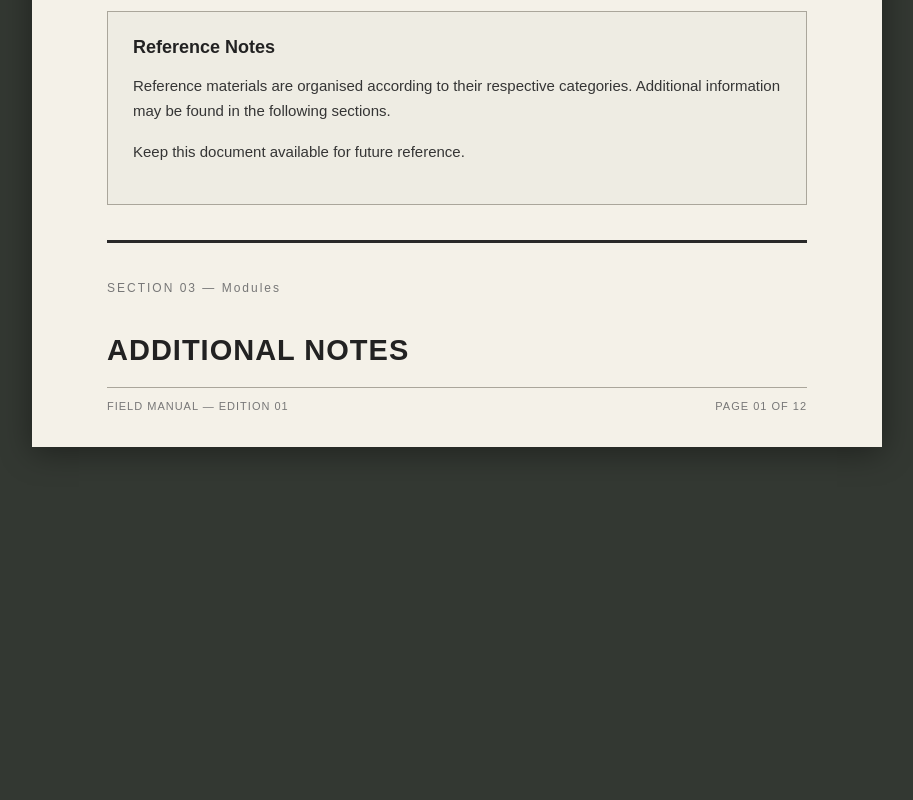
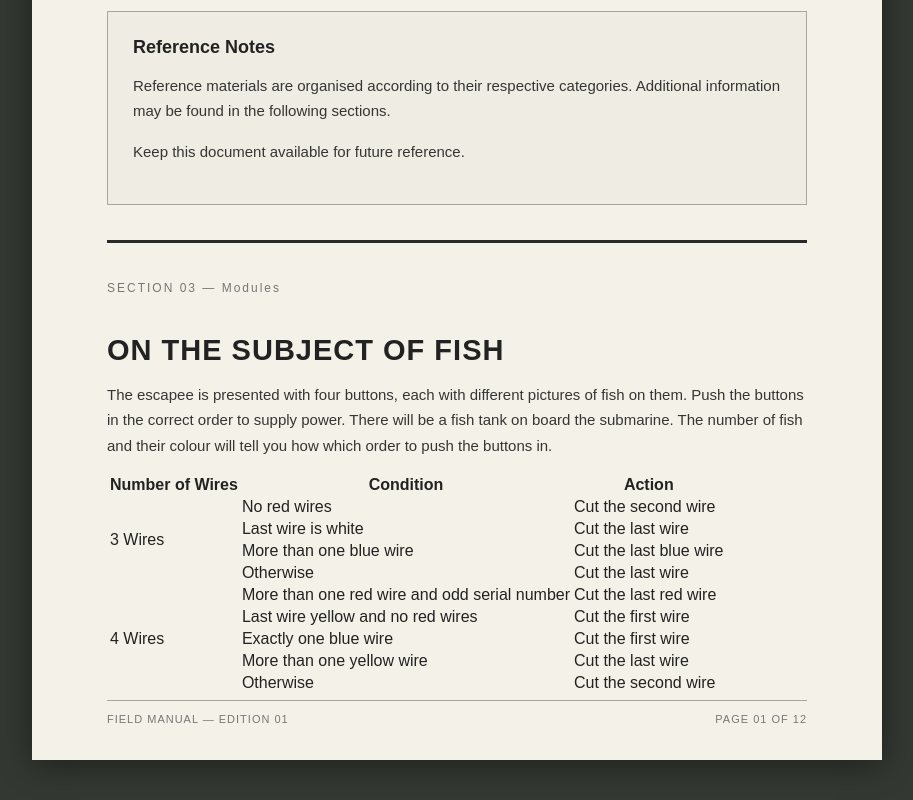
Before and after one commit to Isthatajojos/subescapemanual.github.io, a plain HTML site: page index.html in a window 1280 px wide. Shown: the part 1536-2336 px from the top of the page, without its empty margins (183-1096 px from the left). Before the commit the page ends 2023 px from the top, so only its background shows below. Drawn offline with Linux system fonts and the light colour scheme.

Commit message:
Update index.html

```diff
--- a/index.html
+++ b/index.html
@@ -253,15 +253,63 @@
 
     <p class="section-number">SECTION 03 — Modules</p>
 
-    <h2>Additional Notes</h2>
+    <h2>On The Subject Of Fish</h2>
 
     <p>
+       The escapee is presented with four buttons, each with
+       different pictures of fish on them. Push the buttons in
+       the correct order to supply power.
 
+       There will be a fish tank on board the submarine. The
+       number of fish and their colour will tell you how which order
+       to push the buttons in.
     </p>
 
-    <p>
-
-    </p>
+    <table class="manual-table">
+  <tr>
+    <th>Number of Wires</th>
+    <th>Condition</th>
+    <th>Action</th>
+  </tr>
+  <tr>
+    <td rowspan="4">3 Wires</td>
+    <td>No red wires</td>
+    <td>Cut the second wire</td>
+  </tr>
+  <tr>
+    <td>Last wire is white</td>
+    <td>Cut the last wire</td>
+  </tr>
+  <tr>
+    <td>More than one blue wire</td>
+    <td>Cut the last blue wire</td>
+  </tr>
+  <tr>
+    <td>Otherwise</td>
+    <td>Cut the last wire</td>
+  </tr>
+  <tr>
+    <td rowspan="5">4 Wires</td>
+    <td>More than one red wire and odd serial number</td>
+    <td>Cut the last red wire</td>
+  </tr>
+  <tr>
+    <td>Last wire yellow and no red wires</td>
+    <td>Cut the first wire</td>
+  </tr>
+  <tr>
+    <td>Exactly one blue wire</td>
+    <td>Cut the first wire</td>
+  </tr>
+  <tr>
+    <td>More than one yellow wire</td>
+    <td>Cut the last wire</td>
+  </tr>
+  <tr>
+    <td>Otherwise</td>
+    <td>Cut the second wire</td>
+  </tr>
+</table>
 
     <div class="footer">
         <span>Field Manual — Edition 01</span>
```
